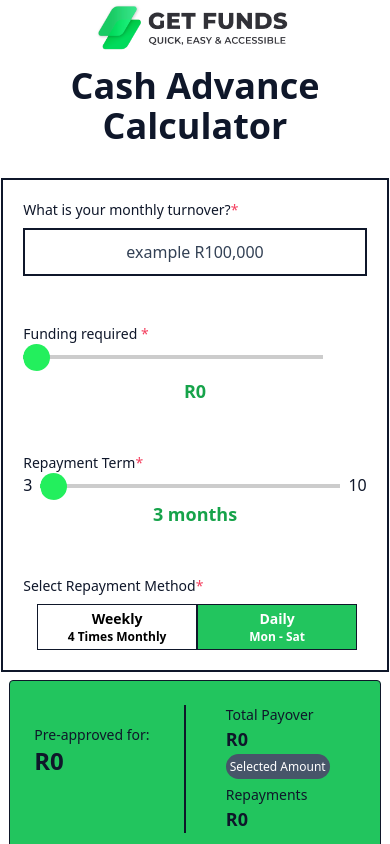
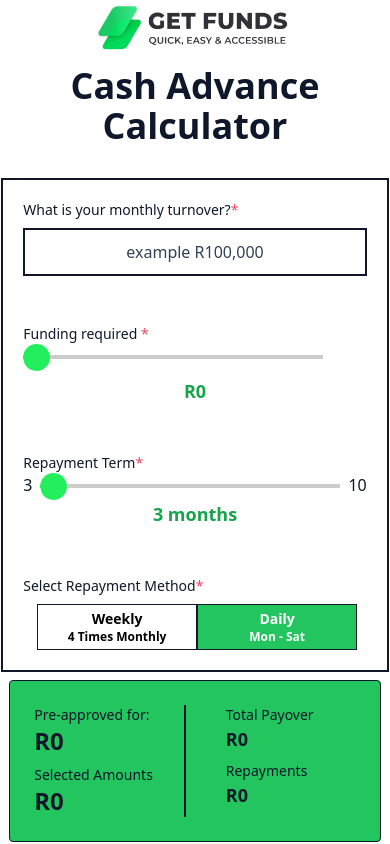
Before and after one commit to grahamusai/getfunds, a Next.js app: page / in a window 390 px wide. Shown: the top 844 px of the page. Built offline with nearby package versions, Linux system fonts and the light colour scheme.

Commit message:
Added new display for selected amount

```diff
--- a/package.json
+++ b/package.json
@@ -11,6 +11,7 @@
   "dependencies": {
     "@formspark/use-formspark": "^0.1.39",
     "@fseehawer/react-circular-slider": "^2.6.1",
+    "@supabase/supabase-js": "^2.39.0",
     "formik": "^2.4.5",
     "next": "14.0.0",
     "react": "^18",
--- a/src/app/application/page.tsx
+++ b/src/app/application/page.tsx
@@ -50,6 +50,7 @@ const Details = () => {
           alert(
             "Your email has been submitted successfully \n \n A funding specialist will be in touch with you shortly"
           );
+          redirect("https://getfunds.co.za/");
         }}
       >
         <div className="mb-4">
@@ -60,11 +61,11 @@ const Details = () => {
             Business Name<span className="text-rose-500">*</span>
           </label>
           <input
-            className="w-full border-2 border-black px-5 py-3 mt-2  bg-transparent placeholder-slate-700 focus:outline-none focus:ring-2 focus:ring-slate-700 focus:shadow-2xl focus:border-transparent duration-100"
+            className="w-full border-2 border-black px-5 py-3 mt-2  bg-transparent placeholder-slate-500 focus:outline-none focus:ring-2 focus:ring-slate-700 focus:shadow-2xl focus:border-transparent duration-100"
             id="businessname"
             name="business"
             type="text"
-            placeholder=""
+            placeholder="Your Business Name"
             onChange={(e) => setName(e.target.value)}
             required
           />
@@ -94,11 +95,11 @@ const Details = () => {
             Mobile Number<span className="text-rose-500">*</span>
           </label>
           <input
-            className="w-full border-2 border-black px-5 py-3 mt-2  bg-transparent placeholder-slate-700 focus:outline-none focus:ring-2 focus:ring-slate-700 focus:shadow-2xl focus:border-transparent duration-100"
+            className="w-full border-2 border-black px-5 py-3 mt-2  bg-transparent placeholder-slate-500 focus:outline-none focus:ring-2 focus:ring-slate-700 focus:shadow-2xl focus:border-transparent duration-100"
             id="phone"
             type="number"
             name="phone"
-            placeholder=""
+            placeholder="062456789"
             onChange={(e) => setPhone(e.target.value)}
             required
           />
@@ -112,7 +113,7 @@ const Details = () => {
             Email<span className="text-rose-500">*</span>
           </label>
           <input
-            className="w-full border-2 border-black px-5 py-3 mt-2  bg-transparent placeholder-slate-700 focus:outline-none focus:ring-2 focus:ring-slate-700 focus:shadow-2xl focus:border-transparent duration-100"
+            className="w-full border-2 border-black px-5 py-3 mt-2 focus:placeholder-opacity-0 bg-transparent placeholder-slate-700 focus:outline-none focus:ring-2 focus:ring-slate-700 focus:shadow-2xl focus:border-transparent duration-100"
             id="email"
             type="email"
             name="email"
--- a/src/app/page.tsx
+++ b/src/app/page.tsx
@@ -232,11 +232,22 @@ const Congrats = () => {
               </div>
               {/* Second Column */}
               <div className="w-full sm:w-1/2 hidden sm:block border bg-green-500 px-5 py-3">
-                <div className="border-slate-900 border-b-2 p-5">
+                <div className="border-slate-900 border-b-2 p-5 flex flex-col sm:flex-row">
+                  <div className=" w-full sm:w-1/2">
                     <h1 className="text-sm">Pre-approved for:</h1>
                     <h1 className="text-4xl  font-bold">
                       R{`${formattedMaxAmount}`}
                     </h1>
+                  </div>
+                  <div className=" w-full sm:w-1/2">
+                    <h1 className="text-sm">Selected Amounts</h1>
+                    <h1 className="text-4xl font-bold">
+                      R{formatCurrency(
+                        neededAmount === 0 ? maxAmount : neededAmount
+                      )}
+                    </h1>
+                  </div>
+
                 </div>
                 <div className="flex flex-col sm:flex-row p-3 border-b-2 border-slate-900">
                   <div className=" mt-3 w-full sm:w-1/2 bg-transparent mx-auto p-3">
@@ -244,7 +255,6 @@ const Congrats = () => {
                     <h2 className="text-2xl font-bold">
                       R{`${formatCurrency(round(calculateTotalPay() || 0))}`}
                     </h2>
-                  <span className="text-xs">Selected Amount</span>
                   </div>
                   <div className="border-slate-900 border-l-2 lg:text-center mt-3 w-full sm:w-1/2 bg-transparent mx-auto p-3">
                     <h1 className="text-lg font-bold ">Repayments</h1>
@@ -271,11 +281,21 @@ const Congrats = () => {
 
           <div className=" lg:hidden bg-green-500 border border-slate-900 p-6 mx-2 rounded mt-2">
             <div className="flex flex-row sm:flex-row ">
-              <div className="w-full mt-5">
+              <div className="w-full ">
+                <div>
                   <h1 className="text-sm">Pre-approved for:</h1>
                   <h1 className="text-2xl  font-bold">
                     R{`${formattedMaxAmount}`}
                   </h1>
+                </div>
+                <div className="mt-2">
+                  <h1 className="text-sm">Selected Amounts</h1>
+                  <h1 className="text-2xl font-bold">
+                    R{formatCurrency(
+                      neededAmount === 0 ? maxAmount : neededAmount
+                    )}
+                  </h1>
+                </div>
               </div>
               <div className="w-full border-l-2 border-slate-900 pl-10">
                 <div>
@@ -283,7 +303,6 @@ const Congrats = () => {
                   <h2 className="text-lg font-bold">
                     R{`${formatCurrency(round(calculateTotalPay() || 0))}`}
                   </h2>
-                  <span className="bg-slate-600 text-white text-xs p-1 rounded-full">Selected Amount</span>
                 </div>
                 <div className="mt-2">
                   <h1 className="text-sm">Repayments</h1>
```
Also changed, not shown: 1 other file (tests, documents, lock files or other folders). Lines whose indentation alone changed are shown as unchanged.
